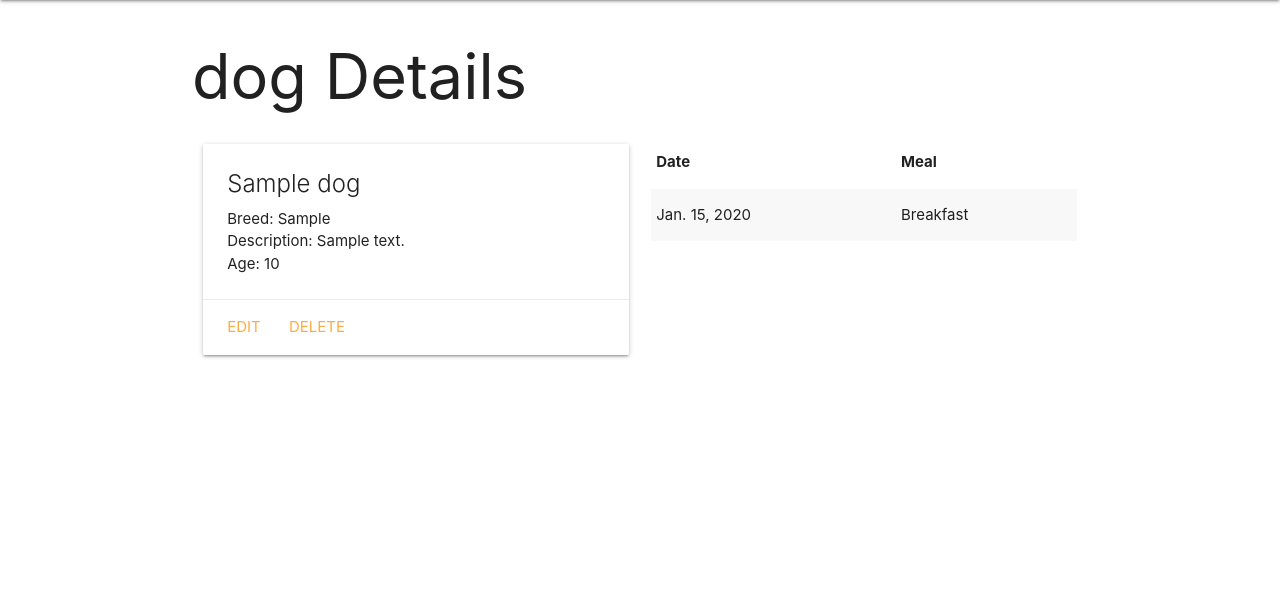
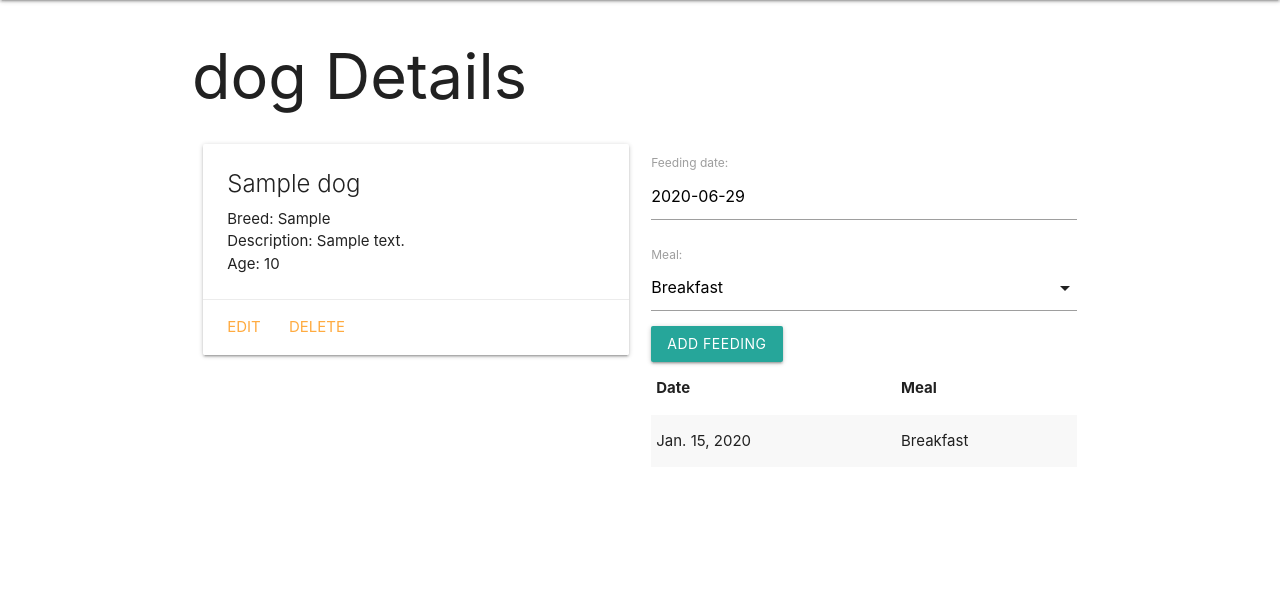
Before and after one commit to Chris-Violante/Dog-Collector, a Django app: page /dogs/1/ in a window 1280 px wide. Shown: the part 64-666 px from the top of the page. Run offline with Django 3.2, Linux system fonts and the light colour scheme; tables that the repository leaves empty hold one stand-in row (values such as "Sample post").

Commit message:
feeding functionality working

```diff
--- a/main_app/forms.py
+++ b/main_app/forms.py
@@ -0,0 +1,8 @@
+from django.forms import ModelForm
+from .models import Feeding
+
+
+class FeedingForm(ModelForm):
+    class Meta:
+        model = Feeding
+        fields = ['date', 'meal']
--- a/main_app/models.py
+++ b/main_app/models.py
@@ -35,3 +35,6 @@ class Feeding(models.Model):
 
     def __str__(self):
         return f"{self.get_meal_display()} on {self.date}"
+
+    class Meta:
+        ordering = ['-date']
--- a/main_app/templates/base.html
+++ b/main_app/templates/base.html
@@ -8,6 +8,7 @@
   <title>Dog Collector</title>
   <link rel="stylesheet" href="https://cdnjs.cloudflare.com/ajax/libs/materialize/1.0.0/css/materialize.min.css">
   <link rel="stylesheet" type="text/css" href="{% static 'css/style.css' %}">
+  <script src="https://cdnjs.cloudflare.com/ajax/libs/materialize/1.0.0/js/materialize.min.js"></script>
 </head>
 <body>
   <header class="navbar-fixed">
--- a/main_app/templates/dogs/detail.html
+++ b/main_app/templates/dogs/detail.html
@@ -23,6 +23,11 @@
     </div>
   </div>
   <div class="col s6">
+  <form action="{% url 'add_feeding' dog.id %}" method="post">
+    {% csrf_token %}
+    {{ feeding_form.as_p }}
+    <input type="submit" class="btn" value="Add Feeding">
+  </form>
     <table class="striped">
       <thead>
         <tr><th>Date</th><th>Meal</th></tr>
@@ -38,4 +43,15 @@
     </table>
   </div>
 </div>
+<script>
+    var dateEl = document.getElementById('id_date');
+  M.Datepicker.init(dateEl, {
+    format: 'yyyy-mm-dd',
+    defaultDate: new Date(),
+    setDefaultDate: true,
+    autoClose: true
+  });
+  var selectEl = document.getElementById('id_meal');
+  M.FormSelect.init(selectEl);
+</script>
 {% endblock %}
--- a/main_app/urls.py
+++ b/main_app/urls.py
@@ -10,4 +10,5 @@ urlpatterns = [
     path('dogs/create/', views.DogCreate.as_view(), name='dog_create'),
     path('dogs/<int:pk>/update/', views.DogUpdate.as_view(), name='dog_update'),
     path('dogs/<int:pk>/delete/', views.DogDelete.as_view(), name='dog_delete'),
+    path('dogs/<int:dog_id>/add_feeding/', views.add_feeding, name='add_feeding'),
 ]
--- a/main_app/views.py
+++ b/main_app/views.py
@@ -1,6 +1,8 @@
 from django.shortcuts import render
-from .models import Dog
+from .models import Dog, Feeding
+from .forms import FeedingForm
 from django.views.generic.edit import CreateView, UpdateView, DeleteView
+from django.shortcuts import render, redirect
 # Create your views here.
 
 
@@ -19,7 +21,11 @@ def dogs_index(request):
 
 def dog_detail(request, dog_id):
     dog = Dog.objects.get(id=dog_id)
-    return render(request, 'dogs/detail.html', {'dog': dog})
+    feeding_form = FeedingForm()
+    return render(request, 'dogs/detail.html', {
+        'dog': dog,
+        'feeding_form': feeding_form
+        })
 
 
 class DogCreate(CreateView):
@@ -35,3 +41,16 @@ class DogUpdate(UpdateView):
 class DogDelete(DeleteView):
     model = Dog
     success_url = '/dogs/'
+
+
+def add_feeding(request, dog_id):
+    pass
+
+
+def add_feeding(request, dog_id):
+    form = FeedingForm(request.POST)
+    if form.is_valid():
+        new_feeding = form.save(commit=False)
+        new_feeding.dog_id = dog_id
+        new_feeding.save()
+    return redirect('detail', dog_id=dog_id)
```
